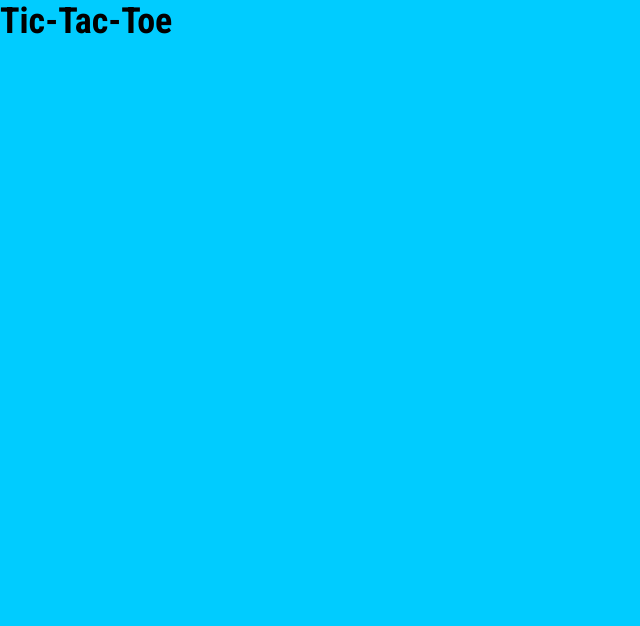
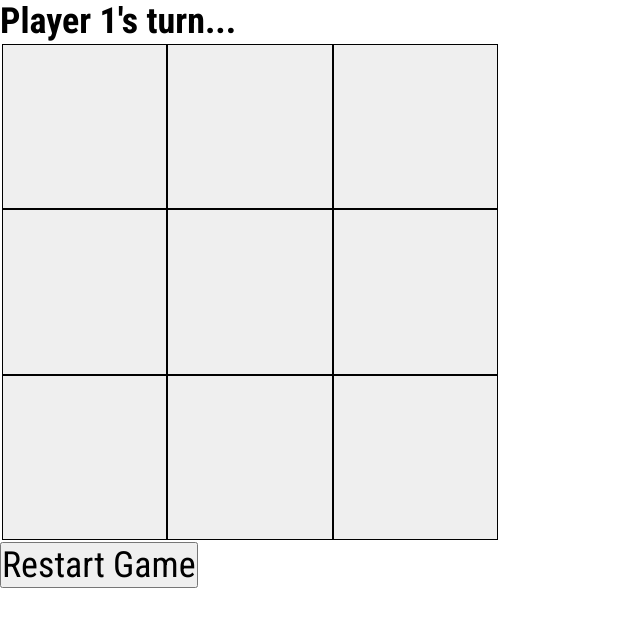
Before and after one commit to KiesheaH/odin-tic-tac-toe, a plain HTML site: page index.html in a window 1280 px wide. Shown: the whole page, without its empty margins (0-640 px from the left). Drawn offline with Linux system fonts and the light colour scheme.

Commit message:
Implement game logic using JavaScript
Create Gameboard, GameController, and ScreenController modules to build
a functional tic-tac-toe game.

```diff
--- a/index.html
+++ b/index.html
@@ -3,6 +3,7 @@
   <head>
     <meta charset="UTF-8" />
     <meta name="viewport" content="width=device-width, initial-scale=1.0" />
+    <link rel="icon" href="logo_2.png" />
     <title>Tic Tac Toe</title>
     <link rel="stylesheet" href="styles.css" />
     <link rel="preconnect" href="https://fonts.googleapis.com" />
@@ -13,7 +14,11 @@
     />
   </head>
   <body>
-    <h1>Tic-Tac-Toe</h1>
+    <div class="container">
+      <h1 class="turn"></h1>
+      <div class="board"></div>
+      <button class="restart">Restart Game</button>
+    </div>
     <script src="script.js"></script>
   </body>
 </html>
--- a/script.js
+++ b/script.js
@@ -90,8 +90,16 @@ function GameController() {
   const switchPlayerTurn = () =>
     (activePlayer = activePlayer === players[0] ? players[1] : players[0]);
 
+  const getActivePlayer = () => activePlayer;
+
+  // tracks the result message for the UI
+  let resultMessage = "";
+  const getResultMessage = () => resultMessage;
+
   // loops through to check if any spaces are available
   let gameOver = false;
+  const getGameOver = () => gameOver;
+
   const playRound = (row, column) => {
     // checks if there is an empty space
     if (gameOver === false) {
@@ -100,7 +108,7 @@ function GameController() {
         board.printBoard();
         switchPlayerTurn();
       } else {
-        console.log("Space occupied. Try again!");
+        resultMessage = "Space occupied. Try again!";
       }
 
       // checks for winner
@@ -110,10 +118,10 @@ function GameController() {
           .join("");
         if (condition === players[0].marker.repeat(3)) {
           gameOver = true;
-          console.log(`Player ${players[0].marker} wins!`);
+          resultMessage = `Player ${players[0].marker} wins!`;
         } else if (condition === players[1].marker.repeat(3)) {
           gameOver = true;
-          console.log(`Player ${players[1].marker} wins!`);
+          resultMessage = `Player ${players[1].marker} wins!`;
         }
       }
 
@@ -122,10 +130,10 @@ function GameController() {
         gameSpaces.every((row) => row.every((cell) => cell.getValue() !== 0))
       ) {
         gameOver = true;
-        console.log("It's a tie!");
+        resultMessage = "It's a tie!";
       }
     } else {
-      console.log("Game Over!");
+      resultMessage = "Game Over! Click restart to play again";
     }
   };
   // initialize the game
@@ -134,6 +142,7 @@ function GameController() {
     gameSpaces = board.getBoard();
     activePlayer = players[0];
     gameOver = false;
+    resultMessage = "";
     winningConditions = [
       [gameSpaces[0][0], gameSpaces[0][1], gameSpaces[0][2]],
       [gameSpaces[1][0], gameSpaces[1][1], gameSpaces[1][2]],
@@ -145,18 +154,77 @@ function GameController() {
       [gameSpaces[0][2], gameSpaces[1][1], gameSpaces[2][0]],
     ];
   };
-  return { playRound, init };
+  return {
+    playRound,
+    getActivePlayer,
+    getBoard: board.getBoard,
+    getResultMessage,
+    getGameOver,
+    init,
+  };
 }
 
-const game = GameController();
+function ScreenController() {
+  const game = GameController();
+  const playerTurnDiv = document.querySelector(".turn");
+  const boardDiv = document.querySelector(".board");
+  const resultsDiv = document.querySelector(".results"); // Will be null if doesn't exist
+  const restartButton = document.querySelector(".restart");
 
-// ROUND 1
-game.playRound(0, 0);
-game.playRound(1, 0);
-game.playRound(0, 1);
-game.playRound(0, 2);
-game.playRound(2, 0);
-game.playRound(1, 1);
-game.playRound(1, 2);
-game.playRound(2, 1);
-game.playRound(2, 2);
+  const updateScreen = () => {
+    // clear the board
+    boardDiv.textContent = "";
+
+    // get the CURRENT board and active player every time this runs
+    const board = game.getBoard();
+    const activePlayer = game.getActivePlayer();
+    const resultMessage = game.getResultMessage();
+
+    // display player's turn OR winner
+    if (game.getGameOver()) {
+      playerTurnDiv.textContent = resultMessage;
+    } else {
+      playerTurnDiv.textContent = `${activePlayer.name}'s turn...`;
+    }
+
+    // Only update resultsDiv if it exists
+    if (resultsDiv) {
+      resultsDiv.textContent = resultMessage;
+    }
+
+    // render board squares
+    board.forEach((row, rowIndex) =>
+      row.forEach((cell, columnIndex) => {
+        const cellButton = document.createElement("button");
+        cellButton.classList.add("cell");
+        cellButton.dataset.row = rowIndex;
+        cellButton.dataset.column = columnIndex;
+        const value = cell.getValue();
+        cellButton.textContent = value === 0 ? "" : value;
+        boardDiv.appendChild(cellButton);
+      }),
+    );
+  };
+
+  function clickHandlerBoard(e) {
+    const selectedColumn = e.target.dataset.column;
+    const selectedRow = e.target.dataset.row;
+
+    if (selectedColumn === undefined || selectedRow === undefined) return;
+
+    game.playRound(selectedRow, selectedColumn);
+    updateScreen();
+  }
+
+  function clickHandlerRestart() {
+    game.init();
+    updateScreen();
+  }
+
+  boardDiv.addEventListener("click", clickHandlerBoard);
+  restartButton.addEventListener("click", clickHandlerRestart);
+
+  updateScreen();
+}
+
+ScreenController();
--- a/styles.css
+++ b/styles.css
@@ -6,9 +6,25 @@
   font-size: 1.5rem;
 }
 
-body {
+.container {
+  width: 100vw;
+  height: 100vh;
+}
+
+.board {
+  display: grid;
+  height: 500px;
+  width: 500px;
+  grid-template-columns: repeat(3, 1fr);
+  grid-template-rows: repeat(3, 1fr);
+  padding: 2px;
+}
+
+.cell {
   display: flex;
-  justify-items: center;
+  justify-content: center;
   align-items: center;
-  background-color: #00ccff;
+  text-align: center;
+  font-size: 2rem;
+  border: 1px solid black;
 }
```
Also changed, not shown: logo_2.png (added), 1 other file.
